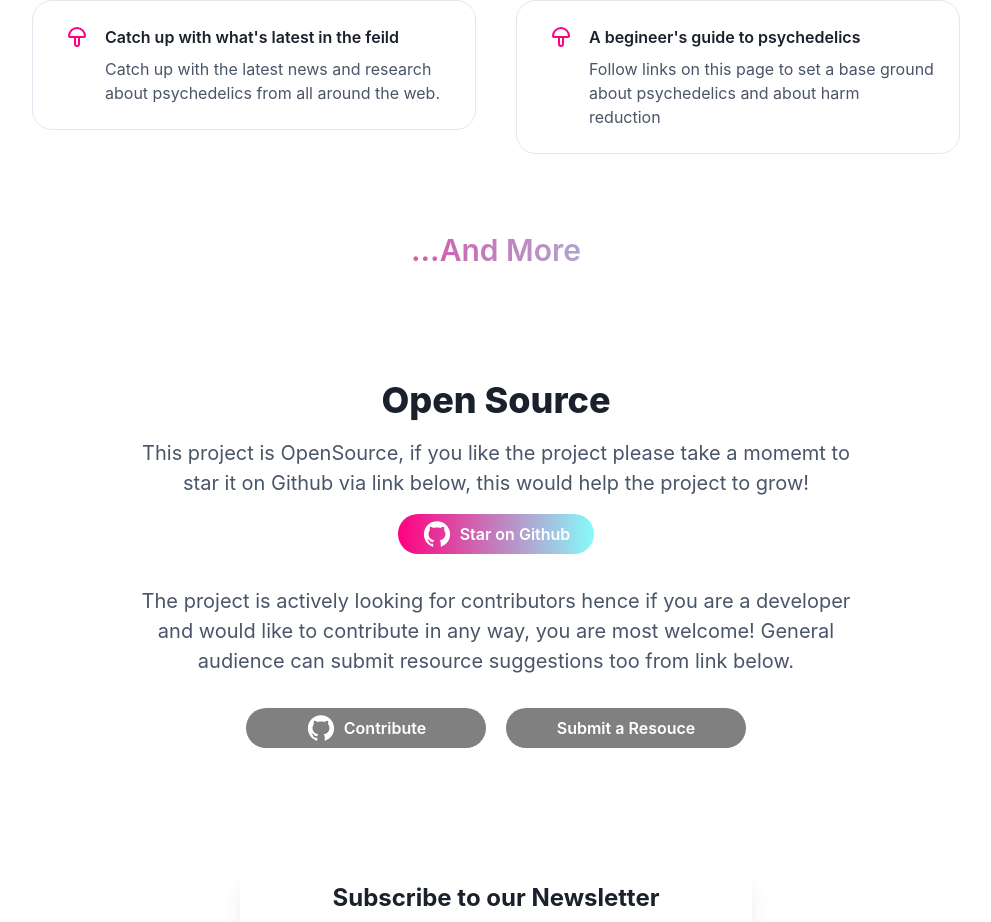
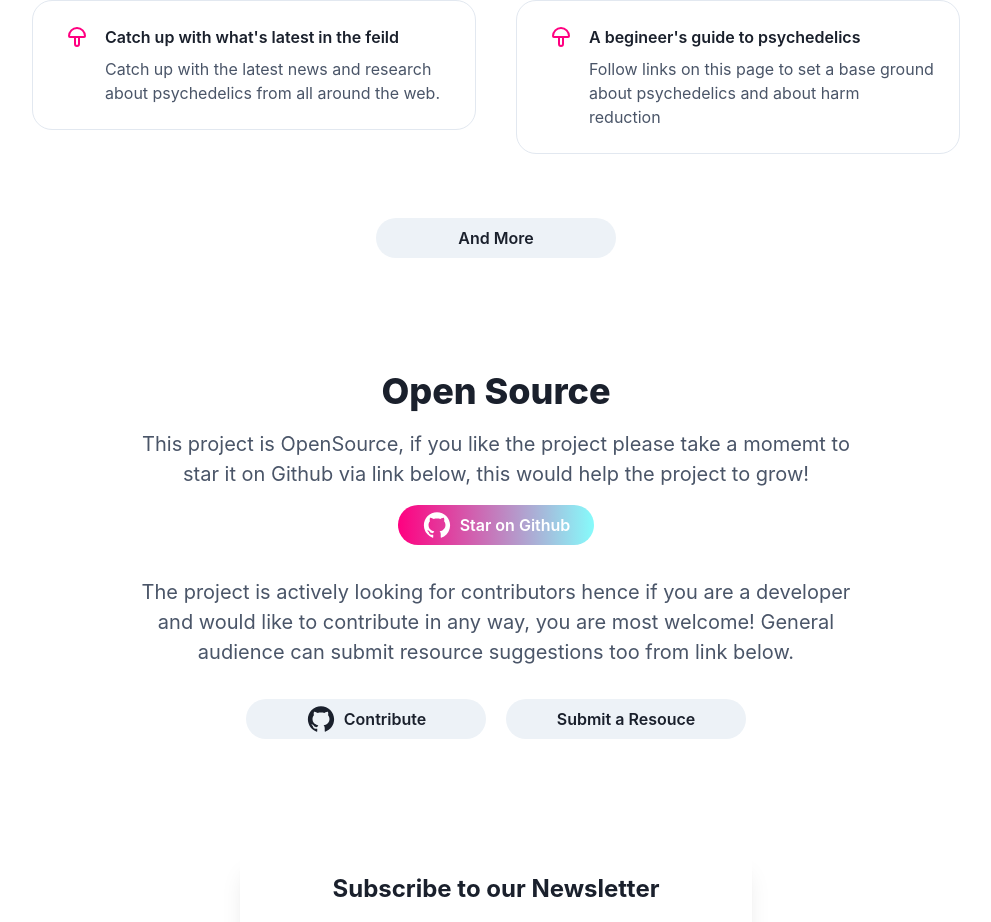
Before and after one commit to Wateraga/psyspacelibrary, a React (Create React App) app: page / in a window 1280 px wide. Shown: the part 1503-2425 px from the top of the page, without its empty margins (144-1135 px from the left). Built offline with nearby package versions, Linux system fonts and the light colour scheme.

Commit message:
minor bug fixes

```diff
--- a/src/components/About/index.tsx
+++ b/src/components/About/index.tsx
@@ -7,8 +7,10 @@ import {
   Icon,
   Text,
   Stack,
+  Flex,
   HStack,
   VStack,
+  Button,
 } from "@chakra-ui/react";
 import { TbMushroom } from "react-icons/tb";
 import { Link } from "react-router-dom";
@@ -66,21 +68,18 @@ const About = () => {
           ))}
         </SimpleGrid>
       </Container>
-      <Container pt={20}>
-        <Stack textAlign={"center"}>
-          <Heading
-            fontWeight={600}
-            fontSize={{ base: "3xl", sm: "xl", md: "3xl" }}
-            lineHeight={"110%"}
-            bgGradient={"linear(to-l, #86FBFB, #FF0080)"}
-            bgClip="text"
-          >
-            <Link to={"/library/home"}>
-              <Text>...And More</Text>
-            </Link>
-          </Heading>
-        </Stack>
-      </Container>
+      <Stack
+        pt={{ base: 10, md: 16 }}
+        as={Container}
+        maxW={"3xl"}
+        textAlign={"center"}
+      >
+        <Flex justifyContent={"center"}>
+          <Button rounded={"full"} width={{ base: "40", md: "60" }}>
+            And More
+          </Button>
+        </Flex>
+      </Stack>
     </Box>
   );
 };
--- a/src/components/OpensourceBanner/index.tsx
+++ b/src/components/OpensourceBanner/index.tsx
@@ -55,22 +55,12 @@ const OpensourceBanner = () => {
                   rounded={"full"}
                   width={{ base: "40", md: "60" }}
                   px={6}
-                  colorScheme={"orange"}
-                  bg={"grey"}
                   leftIcon={<AiFillGithub size={30} />}
-                  _hover={{ bg: "#86FBFB", textColor: "black" }}
                 >
                   Contribute
                 </Button>
               </Link>
-              <Button
-                rounded={"full"}
-                width={{ base: "40", md: "60" }}
-                px={6}
-                colorScheme={"orange"}
-                bg={"grey"}
-                _hover={{ bg: "#86FBFB", textColor: "black" }}
-              >
+              <Button rounded={"full"} width={{ base: "40", md: "60" }} px={6}>
                 Submit a Resouce
               </Button>
             </Stack>
```
